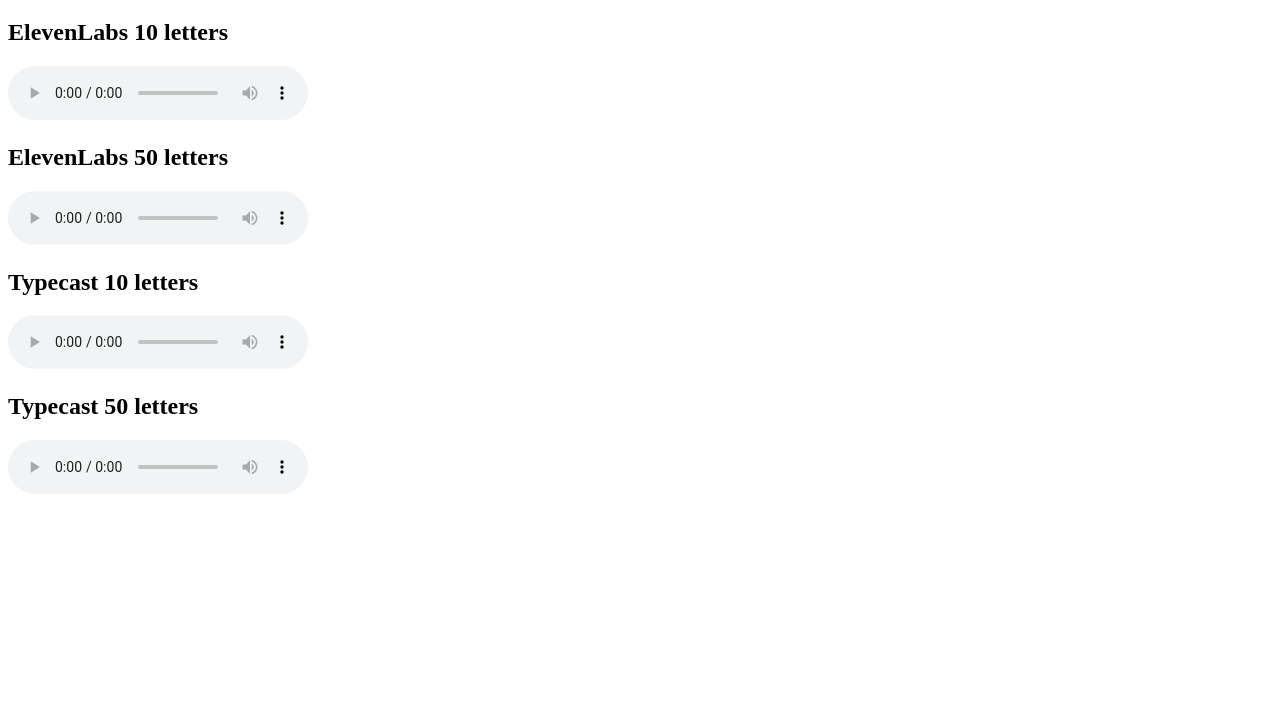
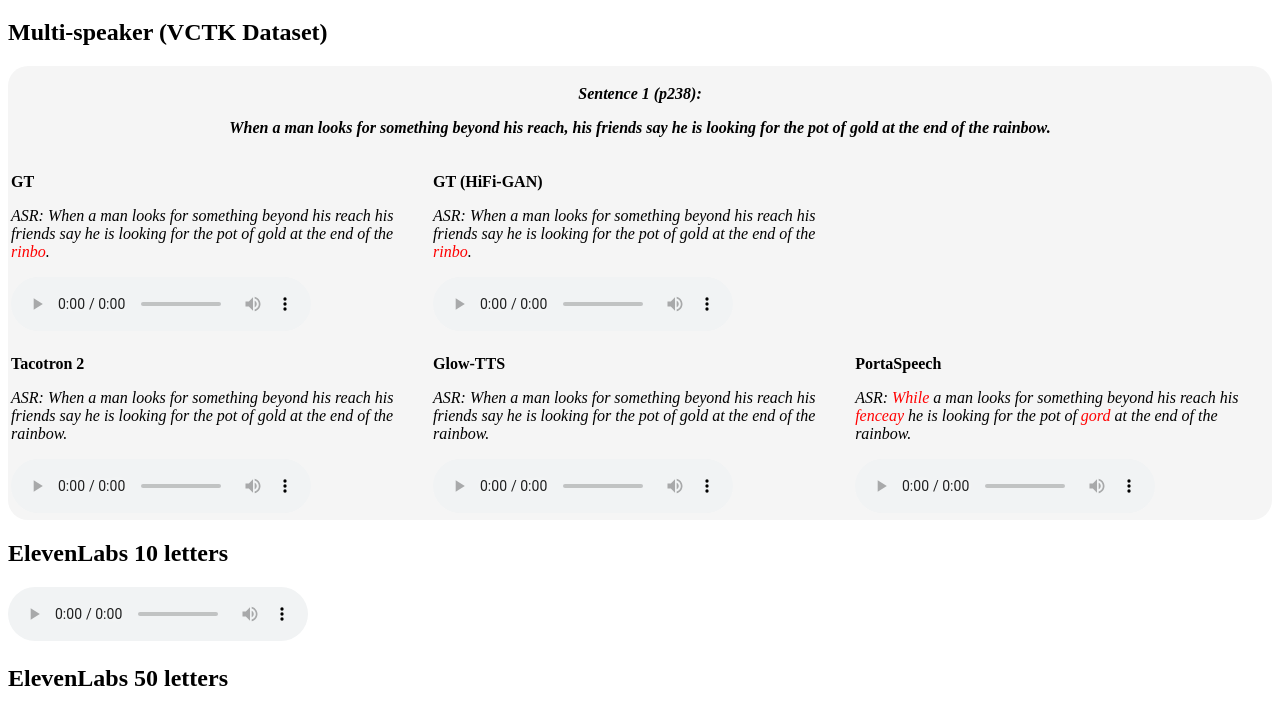
Before and after one commit to hylee-250/hylee-250.github.io, a plain HTML site: page index.html in a window 1280 px wide. Shown: the part 61-769 px from the top of the page. Drawn offline with Linux system fonts and the light colour scheme.

Commit message:
Rebuilding design

```diff
--- a/index.html
+++ b/index.html
@@ -9,6 +9,71 @@
 	<header class="welcome-header">
 		<h1 class="welcome-header__title">Comparing synthesized samples from various TTS API</h1>
 	</header>
+
+	<section class="page-section bg-primary text-white mb-0" id="vctk">
+            <div class="container">
+                <!-- About Section Heading-->
+                <div class="text-center">
+                  <h2 class="page-section-heading d-inline-block text-white">Multi-speaker (VCTK Dataset)</h2>
+                                        <p class="pre-wrap lead"></p>
+                </div>
+                <!-- Icon Divider-->
+                <div class="divider-custom divider-light">
+                    <div class="divider-custom"></div>
+                </div>
+                <!-- About Section Content-->
+                <div class="row">
+                    <div class="col-lg-12 ml-auto">
+                      <table class="table table-responsive align-content-center" style="background-color: whitesmoke; border-radius: 20px">
+                          <thead>
+                            <tr>
+                              <th colspan="3"><p><em>Sentence 1 (p238): </em></p>
+                              <p><em>When a man looks for something beyond his reach, his friends say he is looking for the pot of gold at the end of the rainbow.</em></p></th>
+                            </tr>
+                          </thead>
+                          <tbody>
+                            <tr>
+                              <td rowspan="1" style="vertical-align: top;"><p><strong>GT</strong></p>
+                                <p><em>ASR: When a man looks for something beyond his reach his friends say he is looking for the pot of gold at the end of the <span style="color:red">rinbo</span>.</em></p>
+                                <audio id="player" controls >
+                                    <source src="./assets/eleven_10.wav" type="audio/wav" />
+                                </audio>
+                              </td>
+                              <td><p><strong>GT (HiFi-GAN)</strong></p>
+                                <p><em>ASR: When a man looks for something beyond his reach his friends say he is looking for the pot of gold at the end of the <span style="color:red">rinbo</span>.</em></p>
+                                <audio id="player" controls >
+                                    <source src="./assets/eleven_50.wav" type="audio/wav" />
+                                </audio>
+                              </td>
+                            </tr>
+                            <tr>
+                              <td><p><strong>Tacotron 2</strong></p>
+                                <p><em>ASR: When a man looks for something beyond his reach his friends say he is looking for the pot of gold at the end of the rainbow.</em></p>
+                                <audio id="player" controls >
+                                    <source src="./assets/typecast_10.wav" type="audio/wav" />
+                                </audio>
+                              </td>
+                              <td><p><strong>Glow-TTS</strong></p>
+                                <p><em>ASR: When a man looks for something beyond his reach his friends say he is looking for the pot of gold at the end of the rainbow.</em></p>
+                                <audio id="player" controls >
+                                    <source src="./assets/typecast_50.wav" type="audio/wav" />
+                                </audio>
+                              </td>
+                              <td><p><strong>PortaSpeech</strong></p>
+                                <p><em>ASR: <span style="color:red">While</span> a man looks for something beyond his reach his <span style="color:red">fenceay</span> he is looking for the pot of <span style="color:red">gord</span> at the end of the rainbow.</em></p>
+                                <audio id="player" controls >
+                                    <source src="audio/vctk/portaspeech/generated_p238_011.wav" type="audio/wav" />
+                                </audio>
+                              </td>
+                            </tr>
+                          </tbody>
+                        </table>
+                    </div>
+                </div>
+            </div>
+        </section>
+
+
 	<section class="hero">
 		<div class="hero-body" style="padding-bottom: 24px;">
 	<h2 class="eleven-10-title">ElevenLabs 10 letters</h2>
```
